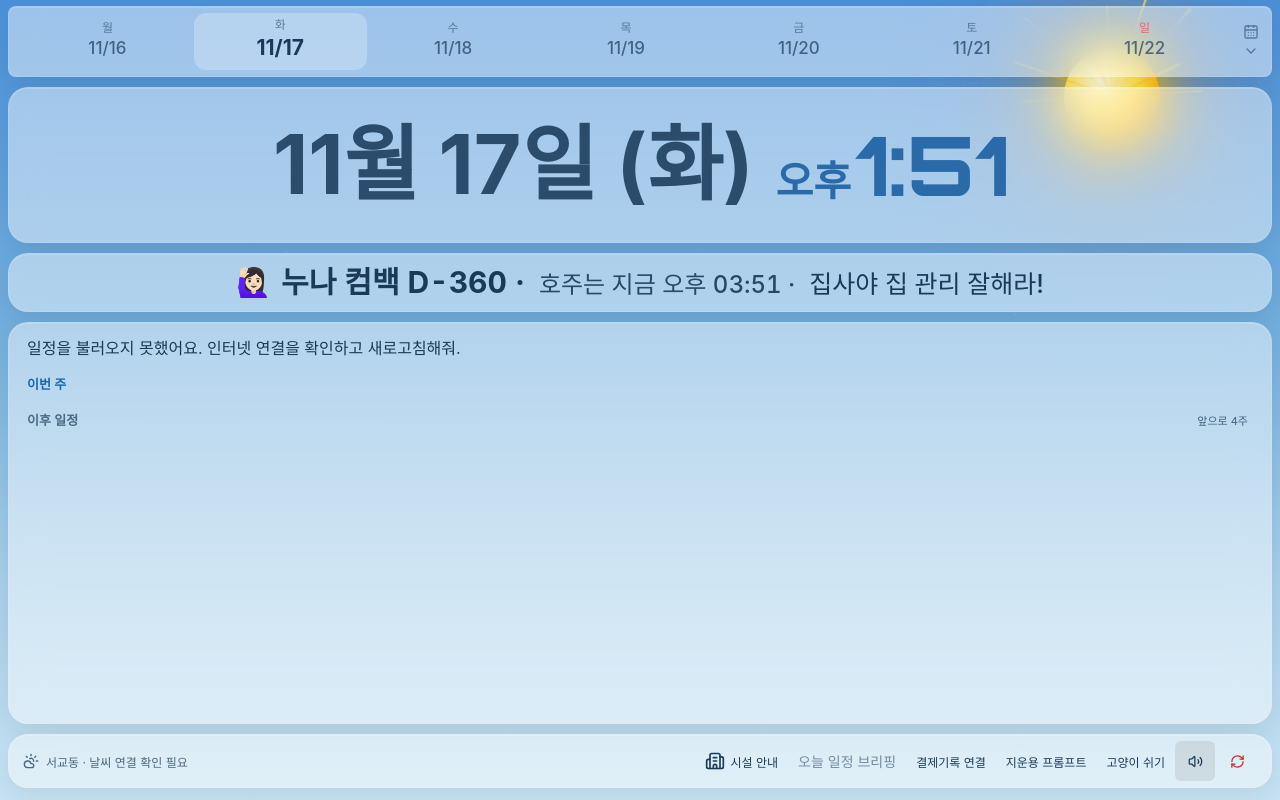
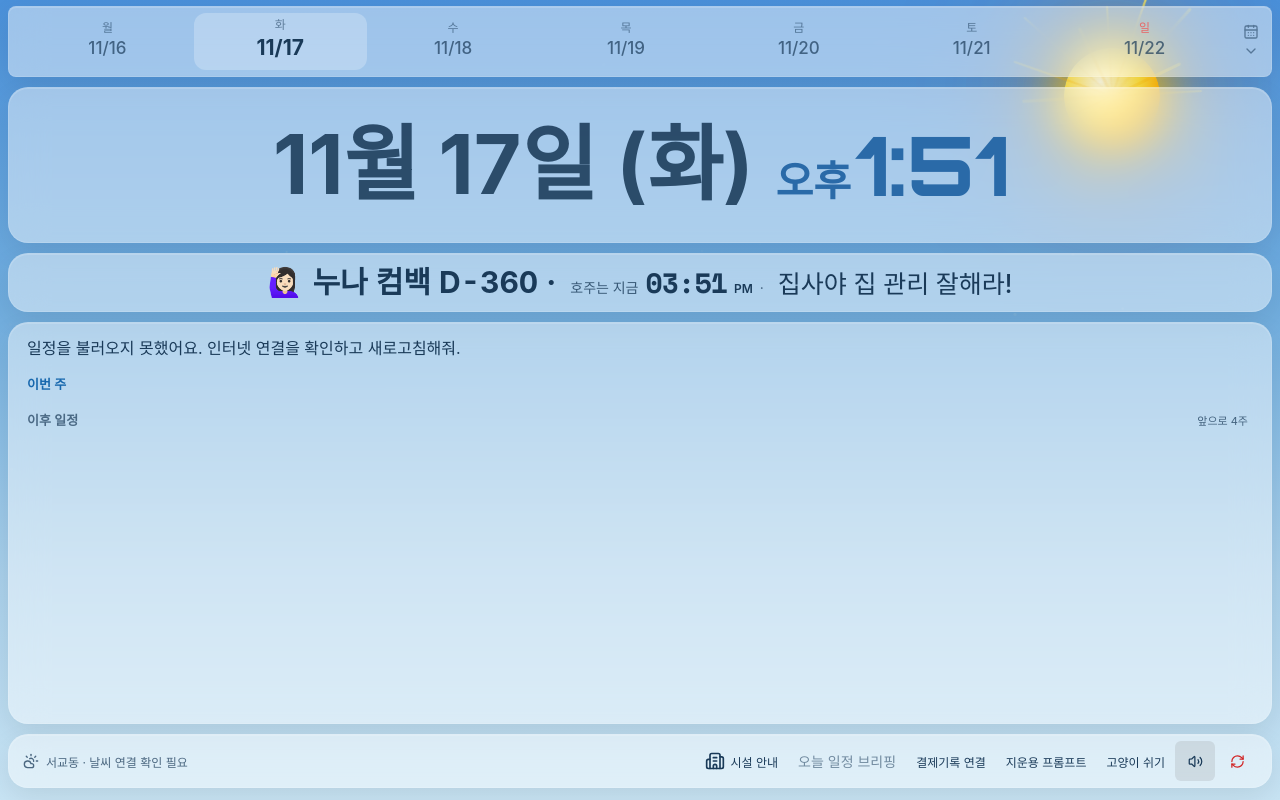
Before and after one commit to Willow-baek/dashboard, a plain HTML site: page index.html in a window 1280 px wide. Drawn offline with nearby package versions, Linux system fonts and the light colour scheme; no server answers.

Commit message:
Emphasize Australian clock digits with AM PM styling

```diff
--- a/app.js
+++ b/app.js
@@ -104,7 +104,12 @@
     var comeback = B.countdown(state.settings,config.returnCountdown,now());
     $('return-countdown').hidden = !comeback;
     $('australia-time').hidden = !comeback;
-    if (comeback) { $('australia-time').textContent = B.australiaClock(now()); $('australia-time').dateTime = now().toISOString(); }
+    if (comeback) {
+      var australiaNow = now(), australiaClock = B.australiaClock(australiaNow);
+      $('australia-digits').textContent = australiaClock.time;
+      $('australia-period').textContent = australiaClock.period;
+      $('australia-time').dateTime = australiaNow.toISOString();
+    }
     document.querySelector('.message-band').classList.toggle('comeback-band',!!comeback);
     var quote = S.text(state.settings.quote);
     var applicable = !S.text(state.settings.quote_date) || S.date(state.settings.quote_date) === today();
--- a/briefing.js
+++ b/briefing.js
@@ -60,7 +60,9 @@
       message:S.text(settings.return_message || defaults.message), date:target };
   }
   function australiaClock(now) {
-    return '호주는 지금 ' + new Intl.DateTimeFormat('ko-KR',{timeZone:'Australia/Melbourne',hour:'2-digit',minute:'2-digit',hour12:true}).format(now);
+    var parts = new Intl.DateTimeFormat('en-US',{timeZone:'Australia/Melbourne',hour:'2-digit',minute:'2-digit',hour12:true}).formatToParts(now);
+    function part(type) { return parts.filter(function (item) { return item.type === type; })[0].value; }
+    return {time:part('hour') + ':' + part('minute'),period:part('dayPeriod')};
   }
   return { build:build, status:status, duration:duration, countdown:countdown, australiaClock:australiaClock };
 }));
--- a/index.html
+++ b/index.html
@@ -6,10 +6,10 @@
   <meta name="apple-mobile-web-app-capable" content="yes">
   <meta name="theme-color" content="#eef4f7">
   <title>우리 집 대시보드</title>
-  <link rel="stylesheet" href="https://fonts.googleapis.com/css2?family=Orbitron:wght@700;800&display=swap">
+  <link rel="stylesheet" href="https://fonts.googleapis.com/css2?family=Orbitron:wght@700;800&family=Space+Mono:wght@700&display=swap">
   <link rel="stylesheet" href="styles.css?v=20261116-readable">
   <link rel="stylesheet" href="weather-scene.css">
-  <link rel="stylesheet" href="legacy-look.css?v=20261117-australia-readable">
+  <link rel="stylesheet" href="legacy-look.css?v=20261117-australia-ampm">
   <script defer src="vendor/rrule.js"></script>
   <script defer src="vendor/lucide.min.js"></script>
   <script defer src="config.js?v=20261110-pet-voice"></script>
@@ -18,12 +18,12 @@
   <script defer src="facilities.js?v=20261116-resumed"></script>
   <script defer src="house-cat.js?v=20261116-cat-routine"></script>
   <link rel="stylesheet" href="house-cat.css?v=20261116-cat-routine">
-  <script defer src="briefing.js?v=20261117-australia-readable"></script>
+  <script defer src="briefing.js?v=20261117-australia-ampm"></script>
   <script defer src="payments.js?v=20261110"></script>
   <script defer src="payment-pet.js?v=20261116-cat-routine"></script>
   <script defer src="cloud-voice.js?v=20261110"></script>
   <script defer src="handoff.js?v=20261110"></script>
-  <script defer src="app.js?v=20261116-melbourne"></script>
+  <script defer src="app.js?v=20261117-australia-ampm"></script>
 </head>
 <body>
   <div id="bg-wrap" aria-hidden="true">
@@ -61,7 +61,7 @@
     <section class="message-band card" aria-label="오늘의 한마디">
       <p id="message-source" hidden>오늘의 한마디</p>
       <span id="sync-status" class="sr-only" role="status">일정 불러오는 중</span>
-      <div class="message-body"><span id="message-symbol" aria-hidden="true">🙋🏻‍♀️</span><div class="message-copy" tabindex="0" aria-label="오늘의 한마디 · 긴 문구는 좌우로 스크롤할 수 있어요"><div class="message-track"><strong id="return-countdown" hidden></strong><time id="australia-time" title="누나가 있는 멜버른의 현지 시각 · 서머타임 자동 반영" hidden></time><p id="message-text">날씨를 확인하고 있어. 나가기 전에 비 오는지 보고, 쌀쌀하면 겉옷 챙겨가.</p></div></div></div>
+      <div class="message-body"><span id="message-symbol" aria-hidden="true">🙋🏻‍♀️</span><div class="message-copy" tabindex="0" aria-label="오늘의 한마디 · 긴 문구는 좌우로 스크롤할 수 있어요"><div class="message-track"><strong id="return-countdown" hidden></strong><time id="australia-time" title="누나가 있는 멜버른의 현지 시각 · 서머타임 자동 반영" hidden><span class="australia-label">호주는 지금</span><strong id="australia-digits"></strong><span id="australia-period"></span></time><p id="message-text">날씨를 확인하고 있어. 나가기 전에 비 오는지 보고, 쌀쌀하면 겉옷 챙겨가.</p></div></div></div>
     </section>
 
     <div class="schedule-layout card">
--- a/legacy-look.css
+++ b/legacy-look.css
@@ -6,9 +6,12 @@
 .message-track { display: inline-flex; align-items: baseline; gap: 14px; white-space: nowrap; width: max-content; max-width: none; }
 #return-countdown { display: inline; font-size: clamp(20px, 2.5vw, 30px); line-height: 1.35; font-variant-numeric: tabular-nums; }
 #return-countdown[hidden] { display: none; }
-#australia-time { font-size: clamp(18px, 2vw, 24px); font-weight: 500; color: inherit; opacity: .9; font-variant-numeric: tabular-nums; }
+#australia-time { display: inline-flex; align-items: baseline; gap: 7px; color: inherit; font-variant-numeric: tabular-nums; }
+#australia-time .australia-label { font-size: clamp(12px, 1.2vw, 14px); font-weight: 400; opacity: .8; }
+#australia-digits { font-family: 'Space Mono', monospace; font-size: clamp(22px, 2.4vw, 28px); font-weight: 700; line-height: 1.25; letter-spacing: -.03em; }
+#australia-period { font-size: 12px; font-weight: 600; }
 #australia-time[hidden] { display: none; }
-#australia-time::after { content: ' ·'; }
+#australia-time::after { content: '·'; font-size: 14px; opacity: .7; }
 .message-track #message-text { display: inline; margin: 0; white-space: nowrap; overflow-wrap: normal; font-size: clamp(19px, 2vw, 25px); }
 #return-countdown:not([hidden])::after { content: ' ·'; }
 .message-copy.is-scrolling .message-track { animation: messageSlide var(--message-duration) linear infinite; }
```
Also changed, not shown: 2 other files.
